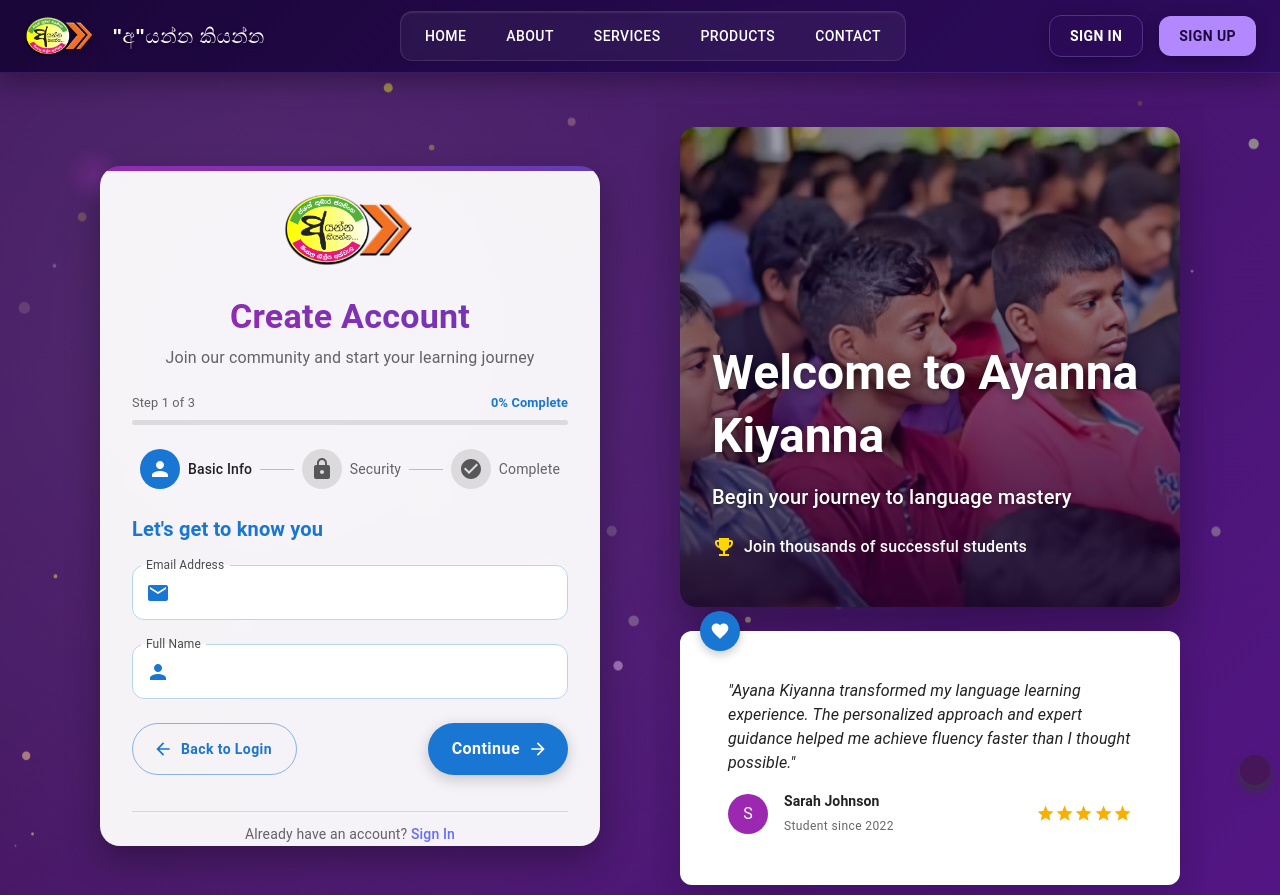
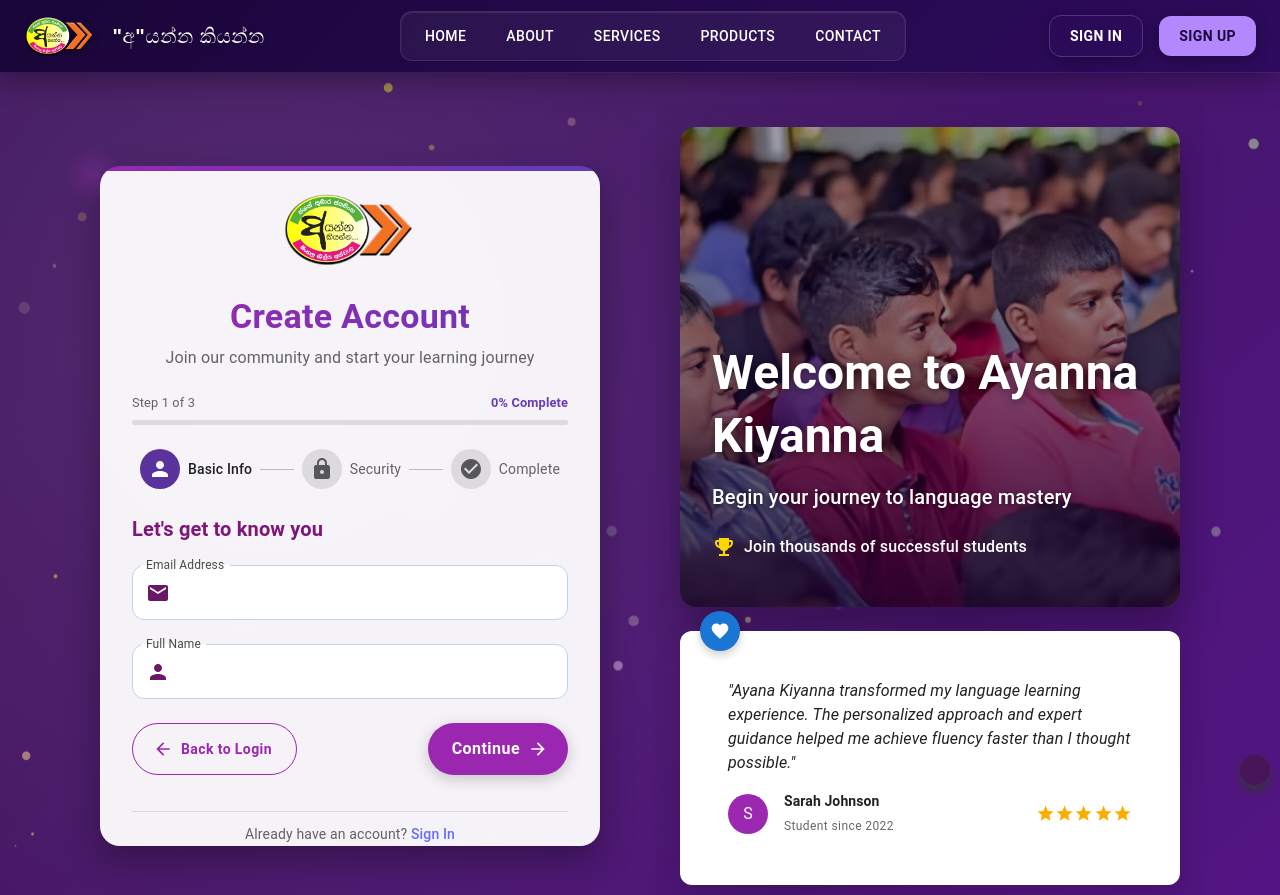
Before and after one commit to Kavindu-J22/ayanna-kiyanna-new-frintend, a React (Vite) app in the folder frontend/: page /register in a window 1280 px wide. Built offline with nearby package versions, Linux system fonts and the light colour scheme; some icons are missing; a web font is replaced by a local one.

Commit message:
update Sign Up page UI

```diff
--- a/frontend/src/pages/SignUp.jsx
+++ b/frontend/src/pages/SignUp.jsx
@@ -528,7 +528,7 @@
       case 0:
         return (
           <Box>
-            <Typography variant="h6" sx={{ mb: { xs: 2, md: 2.5 }, fontWeight: 600, color: theme.palette.primary.main, fontSize: { xs: '1.1rem', md: '1.25rem' } }}>
+            <Typography variant="h6" sx={{ mb: { xs: 2, md: 2.5 }, fontWeight: 600, color: 'rgb(126, 23, 121)', fontSize: { xs: '1.1rem', md: '1.25rem' } }}>
               Let's get to know you
             </Typography>
 
@@ -545,7 +545,7 @@
               InputProps={{
                 startAdornment: (
                   <InputAdornment position="start">
-                    <Email color="primary" />
+                    <Email sx={{ color: 'rgb(104, 24, 100)' }} />
                   </InputAdornment>
                 ),
               }}
@@ -565,7 +565,7 @@
               InputProps={{
                 startAdornment: (
                   <InputAdornment position="start">
-                    <Person color="primary" />
+                    <Person sx={{ color: 'rgb(104, 24, 100)' }} />
                   </InputAdornment>
                 ),
               }}
@@ -576,7 +576,7 @@
       case 1:
         return (
           <Box>
-            <Typography variant="h6" sx={{ mb: { xs: 2, md: 2.5 }, fontWeight: 600, color: theme.palette.primary.main, fontSize: { xs: '1.1rem', md: '1.25rem' } }}>
+            <Typography variant="h6" sx={{ mb: { xs: 2, md: 2.5 }, fontWeight: 600, color: 'rgb(126, 23, 121)', fontSize: { xs: '1.1rem', md: '1.25rem' } }}>
               Secure your account
             </Typography>
 
@@ -593,7 +593,7 @@
               InputProps={{
                 startAdornment: (
                   <InputAdornment position="start">
-                    <Lock color="primary" />
+                    <Lock sx={{ color: 'rgb(104, 24, 100)' }} />
                   </InputAdornment>
                 ),
                 endAdornment: (
@@ -627,7 +627,7 @@
               InputProps={{
                 startAdornment: (
                   <InputAdornment position="start">
-                    <Fingerprint color="primary" />
+                    <Fingerprint sx={{ color: 'rgb(104, 24, 100)' }} />
                   </InputAdornment>
                 ),
                 endAdornment: (
@@ -651,7 +651,7 @@
       case 2:
         return (
           <Box>
-            <Typography variant="h6" sx={{ mb: { xs: 2, md: 2.5 }, fontWeight: 600, color: theme.palette.primary.main, fontSize: { xs: '1.1rem', md: '1.25rem' } }}>
+            <Typography variant="h6" sx={{ mb: { xs: 2, md: 2.5 }, fontWeight: 600, color: 'rgb(126, 23, 121)', fontSize: { xs: '1.1rem', md: '1.25rem' } }}>
               Almost there!
             </Typography>
 
@@ -716,7 +716,6 @@
       }}>
         <Button
           variant="outlined"
-          color="primary"
           onClick={activeStep === 0 ? () => navigate('/login') : handleBack}
           startIcon={<ArrowBack />}
           fullWidth={isMobile}
@@ -726,6 +725,8 @@
             px: 3,
             textTransform: 'none',
             fontWeight: 600,
+            color: 'rgb(155, 39, 176)',
+            borderColor: 'rgb(155, 39, 176)',
             order: { xs: 2, sm: 1 }
           }}
         >
@@ -735,13 +736,12 @@
         {activeStep === steps.length - 1 ? (
           <AnimatedButton
             variant="contained"
-            color="primary"
             onClick={handleSubmit}
             disabled={isSubmitting}
             fullWidth={isMobile}
             size={isMobile ? "large" : "medium"}
             endIcon={isSubmitting ? <CircularProgress size={20} color="inherit" /> : <CheckCircle />}
-            sx={{ order: { xs: 1, sm: 2 } }}
+            sx={{ order: { xs: 1, sm: 2 }, backgroundColor: 'rgb(141, 36, 94)' }}
           >
             {isSubmitting ? 'Creating Account...' : 'Complete Registration'}
           </AnimatedButton>
@@ -753,7 +753,7 @@
             fullWidth={isMobile}
             size={isMobile ? "large" : "medium"}
             endIcon={<ArrowForward />}
-            sx={{ order: { xs: 1, sm: 2 } }}
+            sx={{ order: { xs: 1, sm: 2 }, backgroundColor: 'rgb(155, 39, 176)' }}
           >
             Continue
           </AnimatedButton>
@@ -897,7 +897,7 @@
                     <Typography variant="body2" color="text.secondary" sx={{ fontSize: '0.8rem' }}>
                       Step {activeStep + 1} of {steps.length}
                     </Typography>
-                    <Typography variant="body2" fontWeight={600} color="primary" sx={{ fontSize: '0.8rem' }}>
+                    <Typography variant="body2" fontWeight={600} sx={{ fontSize: '0.8rem', color: '#673ab7' }}>
                       {Math.round(formProgress)}% Complete
                     </Typography>
                   </Box>
@@ -910,7 +910,7 @@
                       transition={{ duration: 0.5 }}
                       sx={{
                         height: '100%',
-                        background: 'linear-gradient(90deg, #9c27b0, #673ab7)',
+                        background: 'linear-gradient(90deg, #9c27b0,rgb(90, 51, 156))',
                         borderRadius: 3
                       }}
                     />
@@ -943,9 +943,9 @@
                               width: { xs: 30, sm: 40 },
                               height: { xs: 30, sm: 40 },
                               bgcolor: index === activeStep
-                                ? 'primary.main'
+                                ? 'rgb(90, 51, 156)'
                                 : completed[index]
-                                  ? 'success.main'
+                                  ? 'rgb(56, 165, 138)'
                                   : 'rgba(0,0,0,0.1)',
                               color: index === activeStep || completed[index] ? 'white' : 'text.secondary',
                               transition: 'all 0.3s ease',
```
